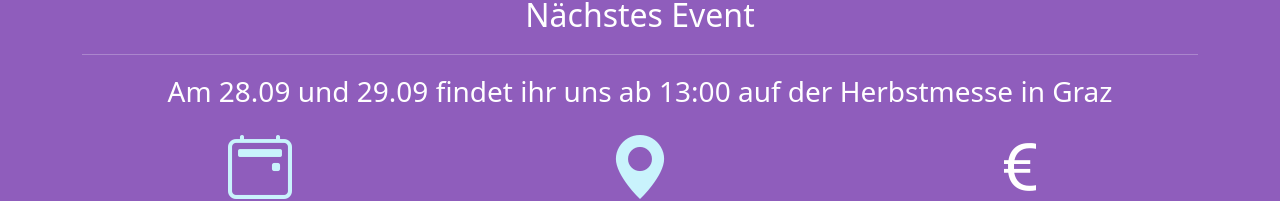
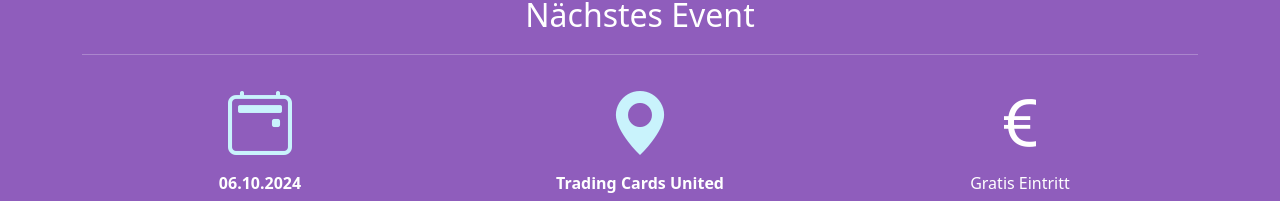
Before and after one commit to bauhaus93/bss-vue, a Vue app: page / in a window 1280 px wide. Shown: the part 728-929 px from the top of the page. Built offline with nearby package versions, Linux system fonts and the light colour scheme.

Commit message:
Aktualisieren von Home.vue

```diff
--- a/src/pages/Home.vue
+++ b/src/pages/Home.vue
@@ -16,13 +16,7 @@
         <hr />
       </div>
     </div>
-    <div class="row">
-      <div class="col-sm">
-        <h3>
-        Am 28.09 und 29.09 findet ihr uns ab 13:00 auf der Herbstmesse in Graz
-        </h3>
-      </div>
-    </div>
+
     <div class="row">
       <div class="col-sm">
         <a
```
